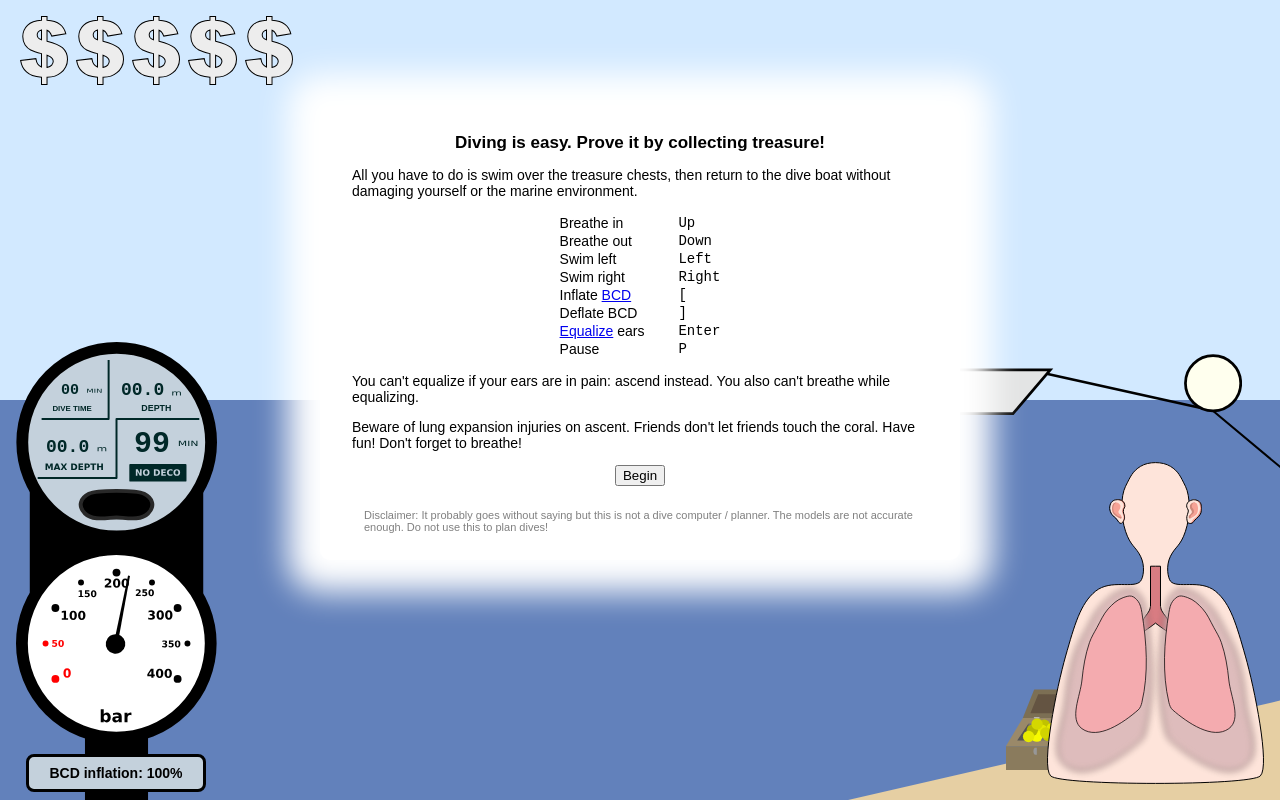
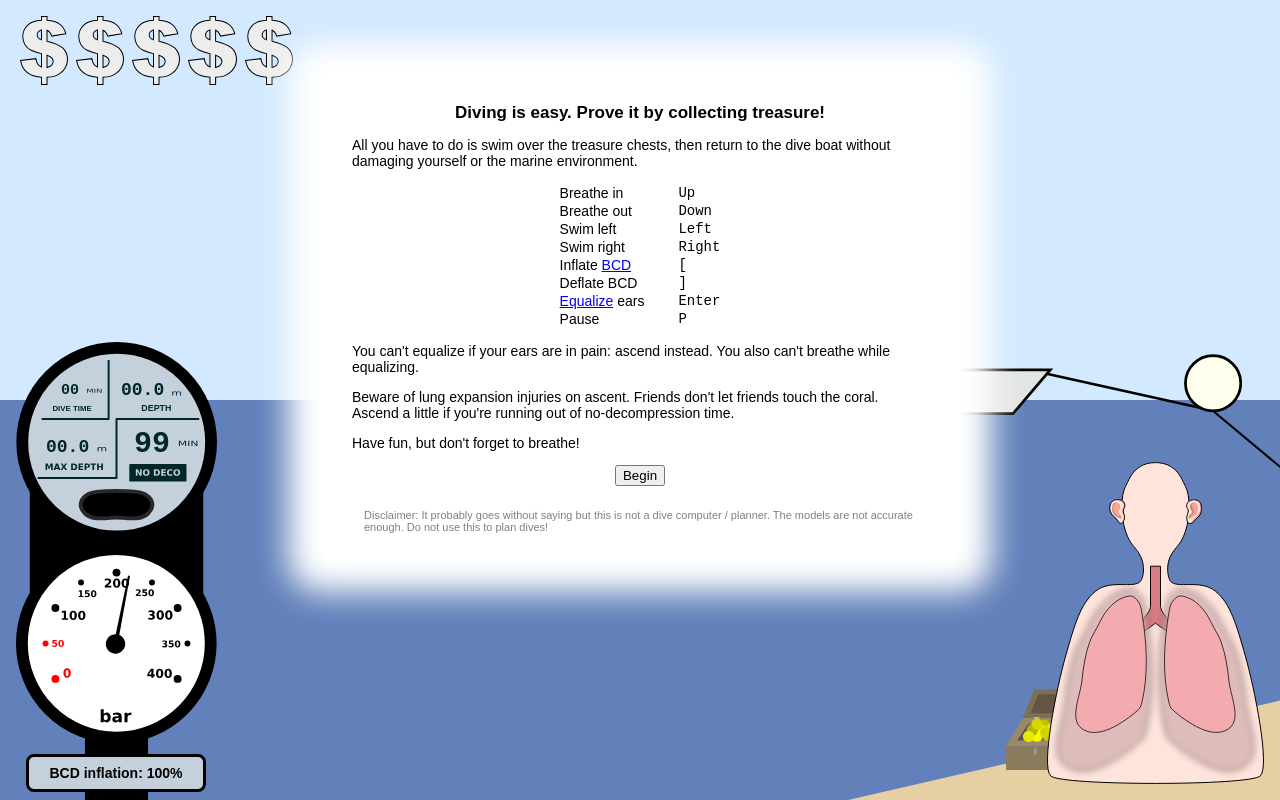
Before and after one commit to sparkprime/dive-sim, a plain HTML site: page index.html in a window 1280 px wide. Drawn offline with Linux system fonts and the light colour scheme.

Commit message:
Model NO DECO time

```diff
--- a/index.html
+++ b/index.html
@@ -80,7 +80,11 @@
             </p>
             <p>
                 Beware of lung expansion injuries on ascent.  Friends don't let
-                friends touch the coral.  Have fun!  Don't forget to breathe!
+                friends touch the coral.  Ascend a little if you're running out of
+                no-decompression time.
+            </p>
+            <p>
+                Have fun, but don't forget to breathe!
             </p>
             <div>
                 <button onclick=set_game_state('RUNNING')>Begin</button>
```
Also changed, not shown: 1 other file.
